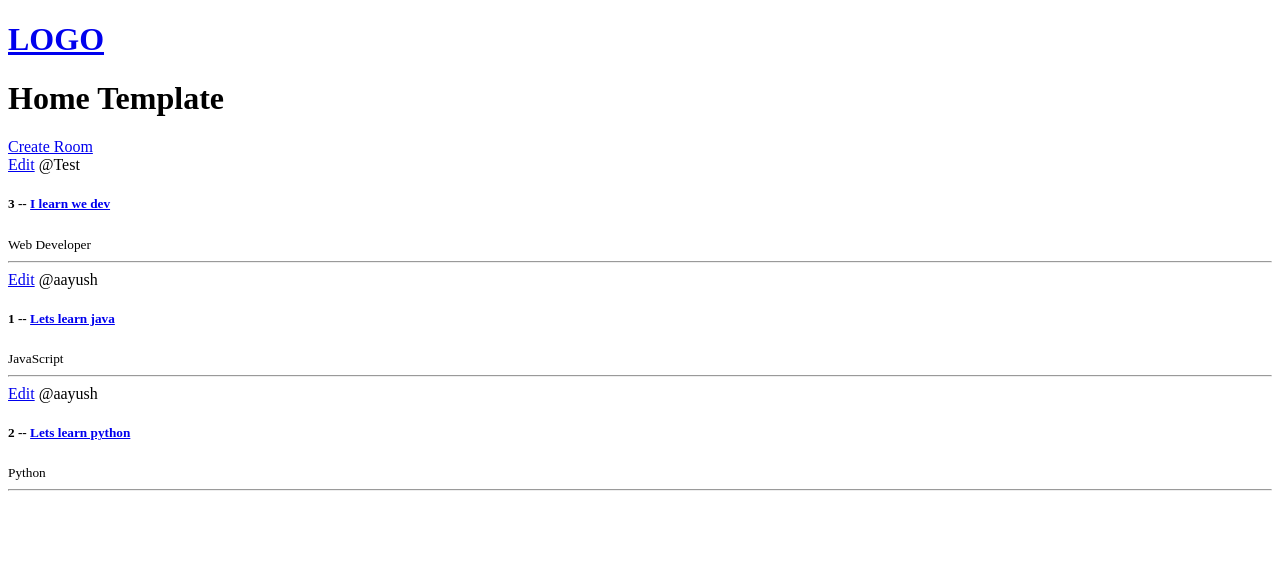
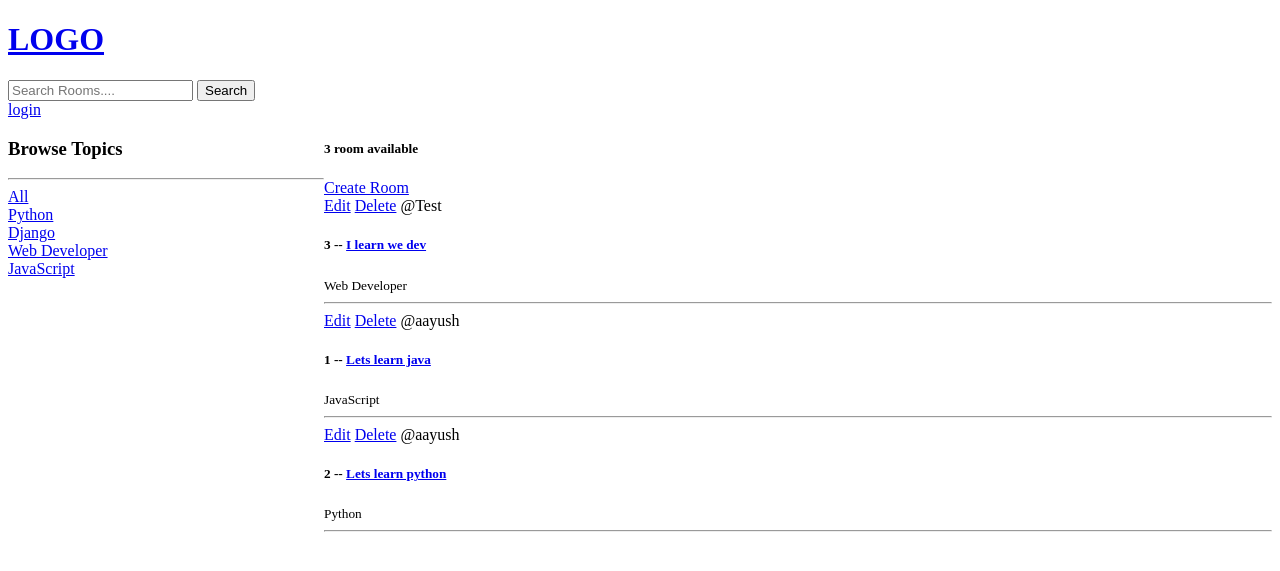
Before and after one commit to Aayush3115/Study-Bud, a Django app: page / in a window 1280 px wide. Shown: the top 571 px of the page. Run offline with Django 5.2, Linux system fonts and the light colour scheme; data comes from the database, SQL or seed files in the repository; both versions use the stored data as it was after the commit.

Commit message:
Features Updates

```diff
--- a/base/templates/base/home.html
+++ b/base/templates/base/home.html
@@ -2,23 +2,51 @@
 
 {% block content %}
 
-<h1>Home Template</h1>
+<style>
+    .home-container {
+        display: grid;
+        grid-template-columns: 1fr 3fr;
+    }
+</style>
 
+
+<div class="home-container">
+
+    <div>
+        <h3>Browse Topics</h3>
+        <hr>
 <div>
+    <a href="{% url 'home' %}">All</a>
+</div>
 
-    <a href="{% url 'create-room' %}">Create Room</a>
+
+{% for topic in topics %}
+        <div>
+            <a href="{% url 'home' %}?q={{topic.name}}">{{topic.name}}</a>
+        </div>
+{% endfor %}
+    </div>
+
     <div>
-        {% for room in rooms %}
+        <h5>{{room_count}} room available</h5>
+        <a href="{% url 'create-room' %}">Create Room</a>
+        <div>
+            {% for room in rooms %}
             <div>
                 <a href="{% url 'update-room' room.id %}">Edit</a>
+                <a href="{% url 'delete-room' room.id %}">Delete</a>
                 <span>@{{room.host.username}}</span>
                <h5>{{room.id}} -- <a href="{% url 'room' room.id %}">{{room.name}}</a></h5>
                <small>{{room.topic.name}}</small>
                <hr>
+             </div>
+            {% endfor %}
+        </div>
 
-            </div>
-        {% endfor %}
     </div>
+
 </div>
 
+
+
 {% endblock content %}
--- a/base/urls.py
+++ b/base/urls.py
@@ -4,8 +4,10 @@ from .import views
 
 
 urlpatterns = [
+    path('login/',views.loginPage,name='login'),
     path('', views.home, name='home'),
     path('room/<str:pk>/', views.room, name='room'),
     path('create-room/', views.createRoom, name='create-room'),
     path('update-room/<str:pk>', views.updateRoom, name='update-room'),
+    path('delete-room/<str:pk>', views.deleteRoom, name='delete-room'),
 ]
--- a/base/views.py
+++ b/base/views.py
@@ -1,6 +1,8 @@
 from django.shortcuts import render,redirect
-from .models import Room
+from django.contrib.auth.models import User
+from .models import Room,Topic
 from .forms import RoomForm
+from django.db.models import Q
 # Create your views here.
 
 # rooms=[
@@ -9,13 +11,32 @@ from .forms import RoomForm
 #     {'id':3,'name':'Lets learn react'},
 # ]
 
+def loginPage(request):
+    if request.method=='POST':
+        username=request.POST.get('username')
+        password=request.POST.get('password')
+        try:
+            user=User.objects.get(username=username)
+        except:
+            user=None
+
+
+    context={}
+    return render(request,'base/login_register.html',context)
 
 
 
 def home(request):
-    rooms=Room.objects.all()
+    q=request.GET.get('q') if request.GET.get('q') != None else ''
+    rooms=Room.objects.filter(
+        Q(topic__name__icontains=q) |
+        Q(name__icontains=q) |
+        Q(description__icontains=q)
+    )
+    topics=Topic.objects.all()
+    room_count=rooms.count()
     context={
-        'rooms':rooms
+        'rooms':rooms,'topics':topics,'room_count':room_count
     }
     return render(request, 'base/home.html',context)
 
@@ -48,3 +69,10 @@ def updateRoom(request,pk):
 
     context={'form': form}
     return render(request,'base/room_form.html',context)
+
+def deleteRoom(request,pk):
+    room=Room.objects.get(id=pk)
+    if request.method=='POST':
+        room.delete()
+        return redirect('home')
+    return render(request,'base/delete.html',{'obj' : room})
--- a/templates/navbar.html
+++ b/templates/navbar.html
@@ -1,3 +1,14 @@
 <a href="/">
     <h1>LOGO</h1>
 </a>
+
+
+
+
+<form method="GET" action="{% url 'home' %}">
+    <input type="text" name="q" placeholder="Search Rooms....">
+    <input type="submit" value="Search">
+
+</form>
+
+<a href="{% url 'login' %}">login</a>
```
Also changed, not shown: base/templates/base/delete.html (added, +13 -0 lines), base/templates/base/login_register.html (added, +21 -0 lines), db.sqlite3.
